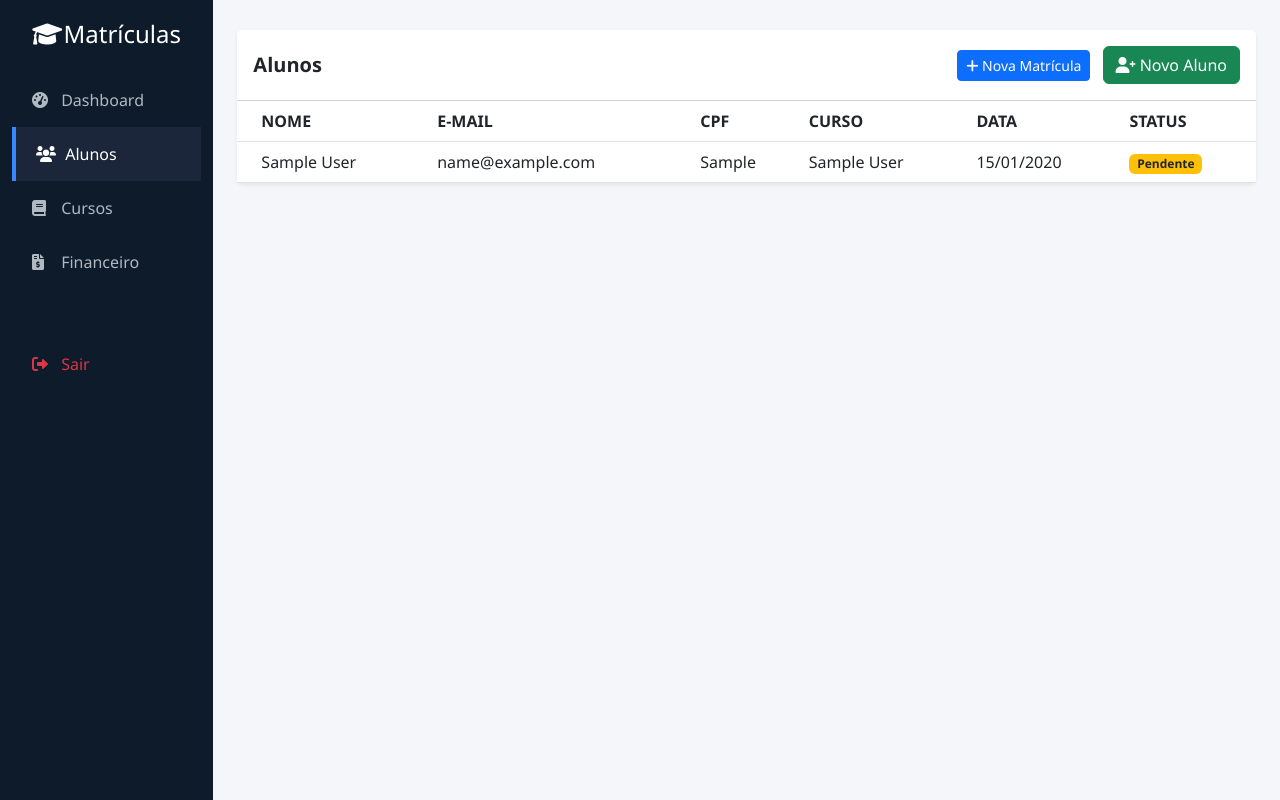
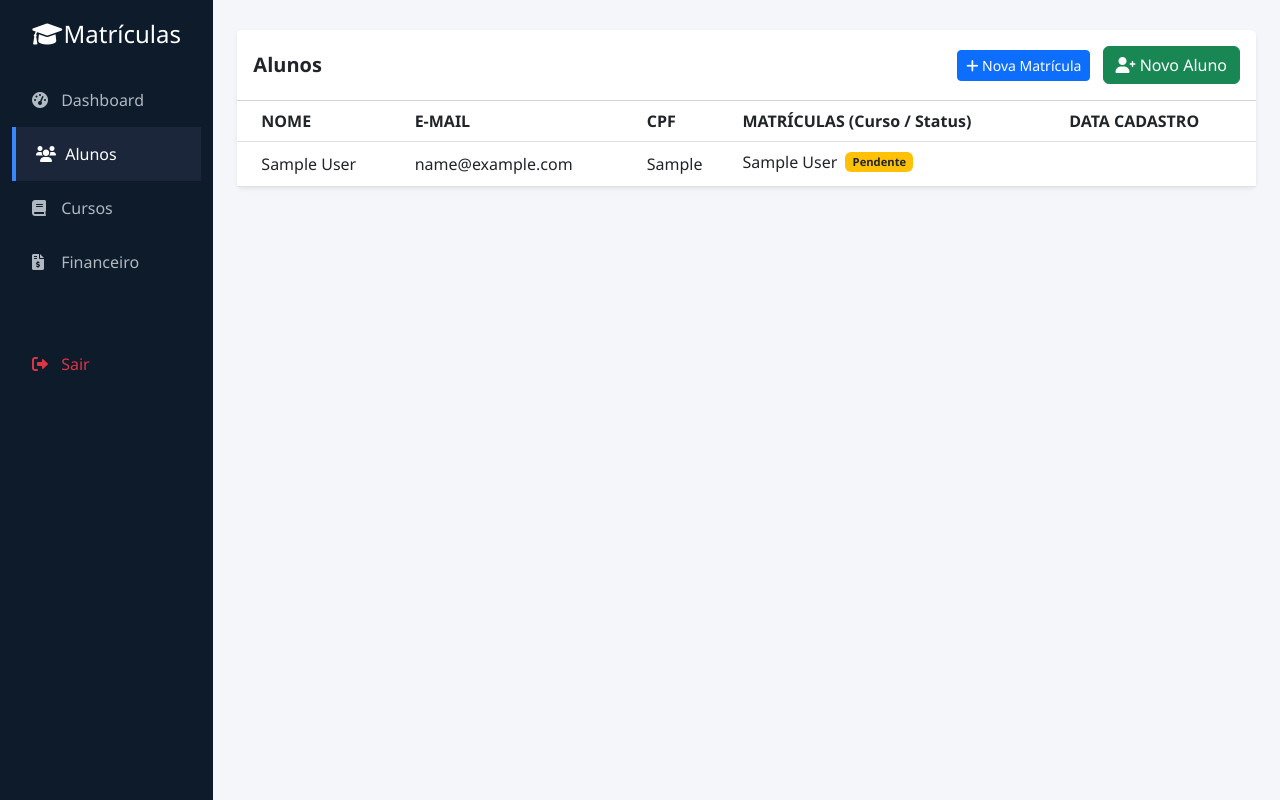
Before and after one commit to luizvictxz/backend-dj-api, a Django app: page /students/ in a window 1280 px wide. Run offline with Django 5.2, Linux system fonts and the light colour scheme; a user stored in the database is signed in; tables that the repository leaves empty hold one stand-in row (values such as "Sample post").

Commit message:
fix bug on students.html update to show course and status together

```diff
--- a/students/templates/students.html
+++ b/students/templates/students.html
@@ -22,28 +22,35 @@
                         <th class="ps-4">NOME</th>
                         <th>E-MAIL</th>
                         <th>CPF</th>
-                        <th>CURSO</th>
-                        <th>DATA</th>
-                        <th>STATUS</th> </tr>
+                        <th>MATRÍCULAS (Curso / Status)</th>
+                        <th>DATA CADASTRO</th>
+                        </tr>
                 </thead>
                 <tbody>
-                    {% for mat in matriculas %}
+                    {% for aluno in alunos %}
                     <tr>
-                        <td class="ps-4">{{ mat.student.name }}</td>
-                        <td>{{ mat.student.email }}</td>
-                        <td>{{ mat.student.cpf }}</td>
-                        <td>{{ mat.course.name }}</td>
-                        <td>{{ mat.created_at|date:"d/m/Y" }}</td>
+                        <td class="ps-4">{{ aluno.name }}</td>
+                        <td>{{ aluno.email }}</td>
+                        <td>{{ aluno.cpf }}</td>
                         <td>
-                            {% if mat.status == 'PAGO' %}
-                                <span class="badge bg-success bg-opacity-75">Feito</span>
-                            {% else %}
-                                <span class="badge bg-warning text-dark">Pendente</span>
-                            {% endif %}
-                        </td>
+                        {% for reg in aluno.registration_set.all %}
+                            <div class="d-flex align-items-center mb-1">
+                                <span class="me-2">{{ reg.course.name }}</span>
+
+                                {% if reg.status == 'PAGO' %}
+                                    <span class="badge bg-success bg-opacity-75" style="font-size: 0.7em;">Pago</span>
+                                {% else %}
+                                    <span class="badge bg-warning text-dark" style="font-size: 0.7em;">Pendente</span>
+                                {% endif %}
+                            </div>
+                        {% empty %}
+                            <span class="text-muted small">Nenhuma matrícula</span>
+                        {% endfor %}
+                    </td>
+                        <td>{{ aluno.data_into|date:"d/m/Y" }}</td>
                     </tr>
                     {% empty %}
-                    <tr><td colspan="6" class="text-center py-4">Nenhuma matrícula encontrada.</td></tr>
+                    <tr><td colspan="6" class="text-center py-4">Nenhuma aluno encontrado.</td></tr>
                     {% endfor %}
                 </tbody>
             </table>
--- a/students/views.py
+++ b/students/views.py
@@ -86,12 +86,11 @@ def students_view(request):
                 return redirect('students')
             messages.error(request, 'Erro ao salvar. Verifique os campos.')
 
-    matriculas_all = Registration.objects.select_related(
-        "student", "course").order_by("-id")
+    students_all = Student.objects.all().order_by("-id")
 
     context = {
         'active': 'stu',
-        'matriculas': matriculas_all,
+        'alunos': students_all,
         'form_regis': form_regis,
         'form_stu': form_stu
     }
```
